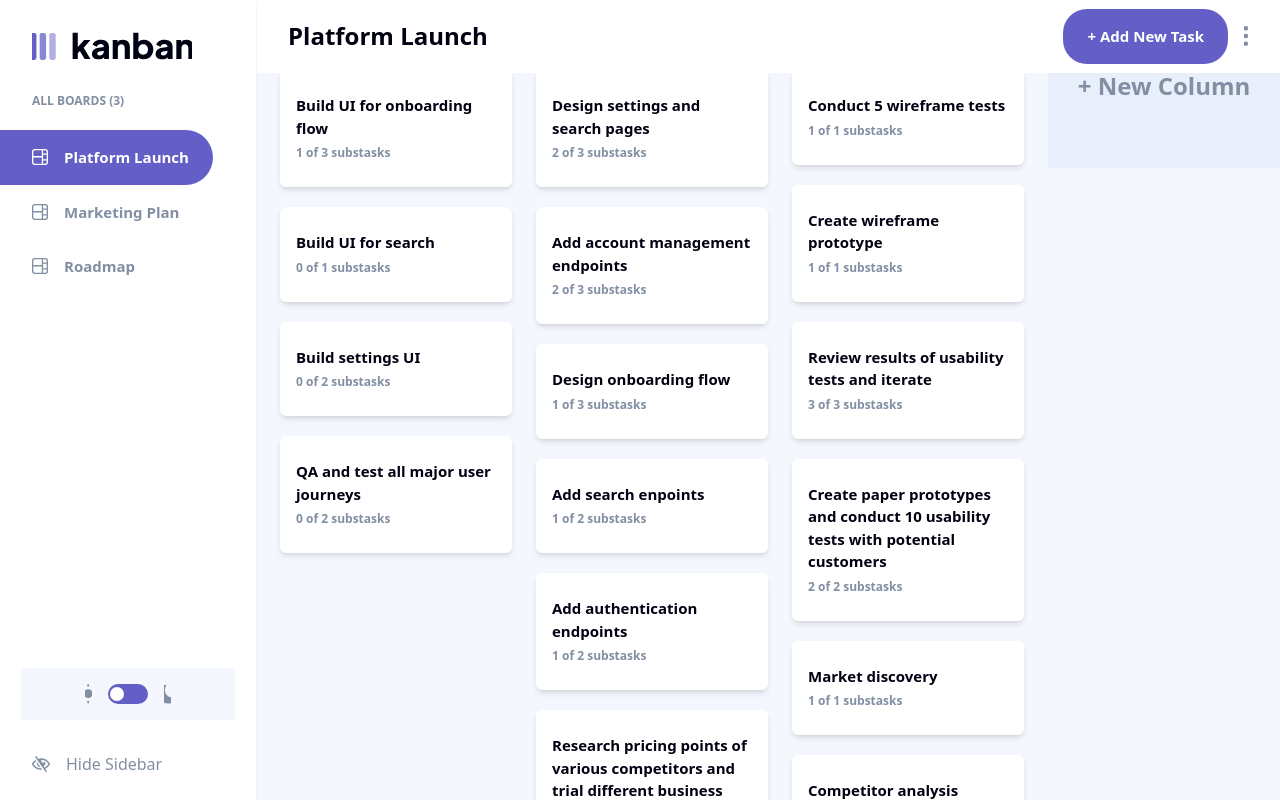
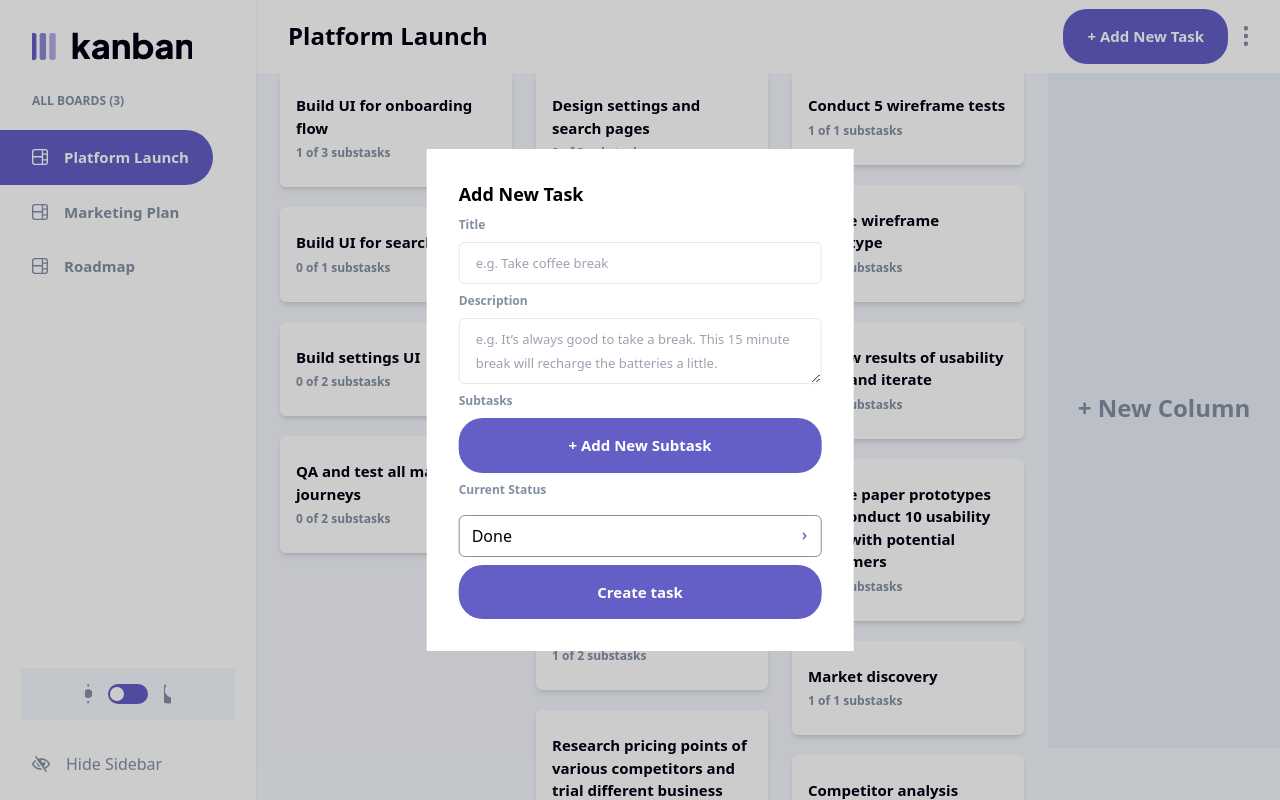
Before and after one commit to TranDanh1122/kanban_task_manager, a React (Vite) app: page / in a window 1280 px wide. Both pictures are taken after a click on the button "+ Add New Task". Built offline with nearby package versions, Linux system fonts and the light colour scheme.

Commit message:
create and update task

```diff
--- a/src/App.css
+++ b/src/App.css
@@ -651,6 +651,10 @@ video {
   left: 50%;
 }
 
+.right-6 {
+  right: 1.5rem;
+}
+
 .right-\[-25\%\] {
   right: -25%;
 }
@@ -683,6 +687,10 @@ video {
 .my-8 {
   margin-top: 2rem;
   margin-bottom: 2rem;
+}
+
+.mb-2 {
+  margin-bottom: 0.5rem;
 }
 
 .mb-6 {
@@ -745,10 +753,6 @@ video {
   height: 1.75rem;
 }
 
-.h-\[100px\] {
-  height: 100px;
-}
-
 .h-\[10vh\] {
   height: 10vh;
 }
@@ -771,8 +775,8 @@ video {
   max-height: 100vh;
 }
 
-.min-h-0 {
-  min-height: 0px;
+.min-h-\[85vh\] {
+  min-height: 85vh;
 }
 
 .min-h-max {
@@ -982,9 +986,8 @@ video {
   border-color: var(--lines);
 }
 
-.border-black {
-  --tw-border-opacity: 1;
-  border-color: rgb(0 0 0 / var(--tw-border-opacity, 1));
+.border-\[var\(--medium-gray\)\] {
+  border-color: var(--medium-gray);
 }
 
 .border-white {
@@ -1120,6 +1123,10 @@ video {
   text-transform: uppercase;
 }
 
+.capitalize {
+  text-transform: capitalize;
+}
+
 .text-\[var\(--black\)\] {
   color: var(--black);
 }
@@ -1157,6 +1164,11 @@ video {
 .shadow-\[var\(--lines\)\] {
   --tw-shadow-color: var(--lines);
   --tw-shadow: var(--tw-shadow-colored);
+}
+
+.outline-none {
+  outline: 2px solid transparent;
+  outline-offset: 2px;
 }
 
 .filter {
--- a/src/Layout/Header.tsx
+++ b/src/Layout/Header.tsx
@@ -3,8 +3,12 @@ import { ThemeContext } from "../context/ThemeContext";
 import clsx from "clsx";
 import Button from "../components/Button";
 import { v4 } from "uuid";
+import { toogleForm } from "../redux/TaskSlicer";
+import { AppDispatch } from "../redux/store";
+import { useDispatch } from "react-redux";
 const Header = React.memo((): React.JSX.Element => {
     const { theme } = React.useContext(ThemeContext)
+    const dispatch: AppDispatch = useDispatch()
     return (<>
         <header className={clsx('flex justify-start gap-4 items-center h-[10vh] px-8  shadow-md', {
             "bg-white": theme.mode == "light",
@@ -18,7 +22,7 @@ const Header = React.memo((): React.JSX.Element => {
                 {theme.mode == "dark" && <img src="./assets/logo-light.svg" alt="logo" className='w-40 h-7 object-cover' />}
             </div>
             <h1 className='xl text-[var(--black)] mr-auto'>Platform Launch</h1>
-            <Button key={v4()} text='+ Add New Task' />
+            <Button clickEvent={() => dispatch(toogleForm(true))} key={v4()} text='+ Add New Task' />
             <i className='w-1 h-5 block bg-[--medium-gray]' style={{ mask: "url(./assets/icon-vertical-ellipsis.svg) center / cover no-repeat", WebkitMask: "url(./assets/icon-vertical-ellipsis.svg) center / cover no-repeat" }}></i>
         </header>
     </>)
--- a/src/components/Button.tsx
+++ b/src/components/Button.tsx
@@ -1,7 +1,7 @@
 import React from "react";
-const Button = React.memo(({ text, clickEvent }: { text: string, clickEvent?: () => void }): React.JSX.Element => {
+const Button = React.memo(({ text, clickEvent, width }: { text: string, clickEvent?: () => void, width?: string }): React.JSX.Element => {
     return (<>
-        <button onClick={clickEvent} className="px-6 py-4 w-fit bg-[var(--purple)] hover:bg-[var(--purple-hover)] text-white m rounded-3xl">{text}</button>
+        <button onClick={(e: React.MouseEvent) => { e.preventDefault(); clickEvent?.() }} style={{ width: width ?? "fit-content" }} className="px-6 py-4 w-fit bg-[var(--purple)] hover:bg-[var(--purple-hover)] text-white m rounded-3xl">{text}</button>
     </>)
 })
 export default Button
--- a/src/components/Column.tsx
+++ b/src/components/Column.tsx
@@ -4,14 +4,6 @@ import Task from "./Task";
 import { ThemeContext } from "../context/ThemeContext";
 export default function Column({ type, column }: { type: string, column?: Column }): React.JSX.Element {
     const { theme } = React.useContext(ThemeContext)
-    // if (!column) return <>
-    //     <div className={clsx("w-1/4 h-full py-6 flex items-center justify-center text-[var(--medium-gray)] xl", {
-    //         "bg-[#E9EFFA]": theme.mode == "light",
-    //         "bg-[var(--dark-gray)]": theme.mode == "dark",
-    //     })}>
-    //         + New Column
-    //     </div>
-    // </>
 
     return (<>
         <div className="w-1/4 h-full py-6" >
@@ -20,20 +12,19 @@ export default function Column({ type, column }: { type: string, column?: Column
                 {column && <h2 className="s text-[var(--medium-gray)] uppercase"> {column.name}({column.tasks.length})</h2>}
             </div>
 
-            <div className={clsx("flex flex-col w-full gap-5 h-full min-h-0", {
+            <div className={clsx("flex flex-col w-full gap-5 h-full min-h-[85vh] ", {
                 "items-start gap-5": type != "new",
                 "items-center justify-center": type == "new",
                 "bg-[#E9EFFA]": theme.mode == "light" && type == "new",
                 "bg-[var(--dark-gray)]": theme.mode == "dark" && type == "new",
-            })}
-                style={{ height: `calc(100% +  ${((column?.tasks.length ?? 1) - 1) * 100}px)` }}>
+            })}>
                 {column &&
                     column.tasks.length >= 0 &&
                     <>
                         {column.tasks.map((task: Task, index: number) => <Task key={index} task={task} />)}
                     </>
                 }
-                {!column && <span className="cursor-pointer h-[100px] text-[var(--medium-gray)] xl">+ New Column</span>}
+                {!column && <div className="cursor-pointer text-[var(--medium-gray)] xl">+ New Column</div>}
             </div>
         </div >
     </>)
--- a/src/components/Task.tsx
+++ b/src/components/Task.tsx
@@ -8,7 +8,7 @@ export default function Task({ task }: { task: Task }): React.JSX.Element {
     const { theme } = React.useContext(ThemeContext)
     const dispatch: AppDispatch = useDispatch()
     const { subTaskDone, subtasks } = React.useCallback((): { subTaskDone: number, subtasks: number } => {
-        return { subTaskDone: task.subtasks.filter(subtask => subtask.isCompleted).length, subtasks: task.subtasks.length }
+        return { subTaskDone: task.subtasks?.filter(subtask => subtask.isCompleted).length ?? 0, subtasks: task.subtasks?.length ?? 0 }
     }, [task])()
     const handleViewTask = () => {
         dispatch(toogleViewTask(task))
--- a/src/components/TaskForm.tsx
+++ b/src/components/TaskForm.tsx
@@ -1,5 +1,130 @@
 import React from "react";
-export default function TaskForm(): React.JSX.Element {
+import clsx from "clsx";
+import { ThemeContext } from "../context/ThemeContext";
+import { v4 } from "uuid";
+import Button from "./Button";
+import { useDispatch, useSelector } from "react-redux";
+import { AppDispatch, AppState } from "../redux/store";
+import { Select } from "./TaskInfo";
+import { toogleForm, updateOrCreateTask } from "../redux/TaskSlicer";
+interface TaskForm {
+    data: Task,
+    error: Task
+}
+const TaskForm = React.memo(({ task }: { task?: Task }): React.JSX.Element => {
+    const { theme } = React.useContext(ThemeContext)
+    const { boards, current } = useSelector((state: AppState) => state.task)
+    const board = boards.find(board => current == board.name)
+    const [data, setData] = React.useState<TaskForm>({ data: {}, error: {} } as TaskForm)
+    const dispatch: AppDispatch = useDispatch()
+    React.useEffect(() => {
+        if (task) {
+            const subtasks = task.subtasks.map(sub => {
+                return { ...sub, name: `subtask[${v4()}]` }
+            })
+            setData({ data: { ...task, subtasks: subtasks }, error: {} as Task })
+        }
+    }, [])
+    const addSubTask = (name: string) => {
+        setData({ ...data, data: { ...data.data, subtasks: [...(data.data.subtasks ?? []), { title: "", isCompleted: false, name: name }] } })
+    }
+    const deleteSubtask = (value: string) => {
+        setData({ ...data, data: { ...data.data, subtasks: data.data.subtasks.filter(sub => sub.name != value) } })
+    }
+    const handleInputChange = (e: React.ChangeEvent<HTMLInputElement | HTMLTextAreaElement>, name: string) => {
+        const value = e.target.value
+        if (name.includes("subtask")) {
+            const newSubTaks = data.data.subtasks.map(sub => {
+                if (sub.name == name) return { ...sub, title: value }
+                return sub
+            })
+            setData({ ...data, data: { ...data.data, subtasks: newSubTaks } })
+        } else {
+            setData({ ...data, data: { ...data.data, [name]: value } })
+        }
+    }
+    const handleSelectInput = (value: string) => {
+        setData({ ...data, data: { ...data.data, status: value } })
+    }
+    const submit = () => {
+        const error = { ...data.error }
+        let valid = true
+        if (!data.data) return
+        Object.entries(data.data).forEach(([key, value]) => {
+            if (Array.isArray(value)) {
+                error[key] = value.map((item) => {
+                    const hasError = !item.title
+                    if (hasError) valid = false
+                    return {
+                        ...item,
+                        title: hasError ? "This field is required" : ""
+                    }
+                });
+
+            } else {
+                const hasError = !value
+                if (hasError) valid = false
+                error[key] = hasError ? "This field is required" : "";
+            }
+        });
+        setData({ ...data, error: error })
+
+        if (valid) {
+            dispatch(updateOrCreateTask(data.data))
+        }
+    }
     return (<>
+        <div onClick={() => dispatch(toogleForm(false))} className="bg-black/20 fixed top-0 left-0 w-full h-full"></div>
+        <form className={clsx(" w-1/3 fixed top-[50%] left-[50%] translate-x-[-50%] translate-y-[-50%] flex flex-col gap-2  p-8", {
+            "text-white bg-[var(--dark-gray)]": theme.mode == "dark",
+            "text-[var(--black)] bg-white": theme.mode == "light"
+        })}>
+            <h2 className={clsx("l capitalize", {
+                'text-black': theme.mode == "light",
+                "text-white": theme.mode == "dark"
+            })} >{task ? "Edit task" : "Add new task"}</h2>
+            <Input onChange={handleInputChange} label="Title" value={data.data.title} error={data.error.title ?? ""} name="title" placeholder="e.g. Take coffee break" type="input" />
+            <Input onChange={handleInputChange} label="Description" value={data.data.description} error={data.error.description ?? ""} name="description" placeholder="e.g. It’s always good to take a break. This 15 minute break will recharge the batteries a little." type="textarea" />
+            <fieldset className="flex gap-2 items-start justify-start flex-col">
+                <legend className="body-m text-[var(--medium-gray)] mb-2" >Subtasks</legend>
+                {data.data.subtasks && data.data.subtasks.map(subtask => <Input onChange={handleInputChange} name={subtask.name ?? `subtask[${v4()}]`} value={subtask.title} error={(data.error?.subtasks?.length ?? 0) > 0 ? data.error?.subtasks?.find(sub => sub.name == subtask.name)?.title ?? "" : ""} placeholder="e.g. Make coffee" type="input" onDelete={deleteSubtask} />)}
+                <Button clickEvent={() => addSubTask(`subtask[${v4()}]`)} text="+ Add New Subtask" width="100%" />
+            </fieldset>
+            {board && board.columns && <Select onSelect={handleSelectInput} picked={data.data.status ?? board.columns[board.columns.length - 1].name ?? ''} items={board.columns.map(col => col.name)} />}
+            <Button clickEvent={submit} text={task ? "Save change" : "Create task"} width="100%" />
+
+        </form>
+    </>)
+})
+export default TaskForm
+export function Input({ label, name, value, placeholder, type, onDelete, onChange, error }: { label?: string, name: string, value?: string, placeholder: string, type: string, onDelete?: (value: string) => void, onChange?: (e: React.ChangeEvent<HTMLInputElement | HTMLTextAreaElement>, name: string) => void, error: string }): React.JSX.Element {
+    const { theme } = React.useContext(ThemeContext)
+    return (<>
+        <fieldset className="flex flex-col w-full gap-2">
+            {label && <label className="body-m text-[var(--medium-gray)]" htmlFor={name}>{label}</label>}
+            <div className="flex items-center justify-between gap-2 relative">
+                {
+                    type == "input" && <input onChange={(e) => onChange?.(e, name)} type="text" name={name} value={value} className={clsx("body-l w-full outline-none  py-2 px-4 rounded-md border-[1px] border-solid border-[var(--medium-gray)]/25", {
+                        "text-black": theme.mode == "light",
+                        "text-white bg-[var(--dark-gray)]": theme.mode == "dark"
+                    })} placeholder={placeholder} />
+                }
+                {
+                    type == "textarea" && <textarea onChange={(e) => onChange?.(e, name)} name={name} value={value} className={clsx("body-l w-full outline-none  py-2 px-4 rounded-md border-[1px] border-solid border-[var(--medium-gray)]/25", {
+                        "text-black": theme.mode == "light",
+                        "text-white bg-[var(--dark-gray)]": theme.mode == "dark"
+                    })} placeholder={placeholder} ></textarea>
+                }
+                {
+                    onDelete &&
+                    <i onClick={() => onDelete(name ?? "")} className="w-4 h-4 bg-[var(--medium-gray)]" style={{ mask: 'url(./assets/icon-cross.svg) center / cover no-repeat', WebkitMask: 'url(./assets/icon-cross.svg) center / cover no-repeat' }}></i>
+                }
+                {
+                    error &&
+                    <span className="absolute w-fit h-fit right-6 top-[50%] translate-y-[-50%] text-[var(--red)]">{error}</span>
+                }
+            </div>
+
+        </fieldset>
     </>)
 }
--- a/src/components/TaskInfo.tsx
+++ b/src/components/TaskInfo.tsx
@@ -4,7 +4,7 @@ import { ThemeContext } from "../context/ThemeContext";
 import { v4 } from "uuid";
 import { useDispatch, useSelector } from "react-redux";
 import { AppDispatch, AppState } from "../redux/store";
-import { editTask, toggleStatusSubtask, toogleViewTask, updateStatusTask } from "../redux/TaskSlicer";
+import { toggleStatusSubtask, toogleForm, toogleViewTask, updateStatusTask } from "../redux/TaskSlicer";
 const TaskInfo = React.memo(({ task }: { task: Task }): React.JSX.Element => {
     const { theme } = React.useContext(ThemeContext)
     const { boards, current } = useSelector((state: AppState) => state.task)
@@ -47,7 +47,7 @@ const TaskInfo = React.memo(({ task }: { task: Task }): React.JSX.Element => {
                         "hidden": !action,
                         "block": action
                     })}>
-                        <button onClick={() => dispatch(editTask(task))} className="text-left text-[var(--medium-gray)]">Edit task</button>
+                        <button onClick={() => dispatch(toogleForm(task))} className="text-left text-[var(--medium-gray)]">Edit task</button>
                         <button  className="text-left text-[var(--red)]">Delete Task</button>
                     </div>
                 </div>
@@ -86,7 +86,7 @@ export function Select({ items, picked, onSelect }: { items: unknown[], picked:
         })}>
             <span className="body-m text-[var(--medium-gray)]">Current Status</span>
             <div className={clsx("w-full flex justify-between items-center px-3 py-2 border-solid border-[1px] rounded-md", {
-                "border-black": theme.mode == "light",
+                "border-[var(--medium-gray)]": theme.mode == "light",
                 "border-white": theme.mode == "dark",
             })}>
                 <span>{picked}</span>
@@ -102,7 +102,7 @@ export function Select({ items, picked, onSelect }: { items: unknown[], picked:
 
             {
                 items
-                && <div className={clsx("absolute p-4 w-full h-fit flex flex-col top-[100%]", {
+                && <div className={clsx("absolute p-4 w-full h-fit flex flex-col top-[100%] shadow-md", {
                     "bg-white text-black ": theme.mode == "light",
                     "bg-[var( --dark-gray)] text-white": theme.mode == "dark",
                     "hidden": !show,
--- a/src/pages/main.tsx
+++ b/src/pages/main.tsx
@@ -11,14 +11,16 @@ import { Board } from '../components/Board'
 import TaskInfo from '../components/TaskInfo'
 import { v4 } from 'uuid'
 import TaskForm from '../components/TaskForm'
+import Task from '../components/Task'
 export default function Main() {
     const { theme } = React.useContext(ThemeContext)
     const dispatch: AppDispatch = useDispatch()
-    const { loading, viewTask, editTask, createTask } = useSelector((state: AppState) => state.task)
+    const { loading, viewTask, taskForm } = useSelector((state: AppState) => state.task)
     React.useEffect(() => {
         dispatch(fetchTasks())
     }, [])
     if (loading) return <>Loading...</>
+
     return (
         <div className='container mb:max-w-none w-full h-full overflow-hidden relative flex '>
             <Sidebar />
@@ -29,7 +31,7 @@ export default function Main() {
                 <Header />
                 <Board />
                 {viewTask != null && <TaskInfo key={v4()} task={viewTask} />}
-                {(editTask != null || createTask) && <TaskForm key={v4()}  />}
+                {taskForm  && <TaskForm key={v4()} task={taskForm instanceof Task ? taskForm : undefined} />}
             </div>
         </div>
     )
--- a/src/redux/TaskSlicer.ts
+++ b/src/redux/TaskSlicer.ts
@@ -1,5 +1,6 @@
 import { TaskAPI } from "../api/TaskAPI";
 import { createAsyncThunk, createSlice, PayloadAction } from "@reduxjs/toolkit"
+import Task from "../components/Task";
 export const fetchTasks = createAsyncThunk('task/fetchData', async () => {
     const response = await TaskAPI.fetchData()
     return response.data
@@ -9,15 +10,13 @@ interface CoreData {
     current: string,
     viewTask: Task | null,
     loading: boolean,
-    editTask: Task | null,
-    createTask: boolean
+    taskForm: Task | boolean,
 }
 const initData: CoreData = {
     boards: [],
     current: "",
     loading: false,
-    editTask: null,
-    createTask: false,
+    taskForm: false,
     viewTask: null
 }
 const taskSlicer = createSlice({
@@ -29,8 +28,7 @@ const taskSlicer = createSlice({
         },
         toogleViewTask: (state: CoreData, action: PayloadAction<Task | null>) => {
             state.viewTask = action.payload
-            state.createTask = false
-            state.editTask = null
+            state.taskForm = false
         },
         updateStatusTask: (state: CoreData, action: PayloadAction<{ task: Task, status: string }>) => {
             const { boards, current } = state;
@@ -65,15 +63,24 @@ const taskSlicer = createSlice({
                 })
             }
         },
-        editTask: (state: CoreData, action: PayloadAction<Task | null>) => {
-            state.editTask = action.payload
-            state.createTask = false
+
+        toogleForm: (state: CoreData, action: PayloadAction<Task | boolean>) => {
+            const task = action.payload
+            state.taskForm = task
             state.viewTask = null
         },
-        createTask: (state: CoreData) => {
-            state.createTask = true
-            state.editTask = null
-            state.viewTask = null
+        updateOrCreateTask: (state: CoreData, action: PayloadAction<Task>) => {
+            const { boards, current } = state;
+
+            const currentBoard = boards.find(board => board.name === current);
+            if (!currentBoard) return;
+
+            const task = action.payload;
+
+            const currentColumn = currentBoard.columns.find(col => col.name === task.status);
+            if (!currentColumn) return;
+            currentColumn.tasks = currentColumn.tasks.filter(ts => ts.title !== task.title);
+            currentColumn.tasks = [...currentColumn.tasks, task]
         }
 
     },
@@ -89,5 +96,5 @@ const taskSlicer = createSlice({
     }
 })
 
-export const { viewBoard, toogleViewTask, updateStatusTask, toggleStatusSubtask, editTask, createTask } = taskSlicer.actions
+export const { viewBoard, toogleViewTask, updateStatusTask, toggleStatusSubtask, toogleForm, updateOrCreateTask } = taskSlicer.actions
 export default taskSlicer.reducer
```
Also changed, not shown: src/global.d.ts (+7 -5 lines).
